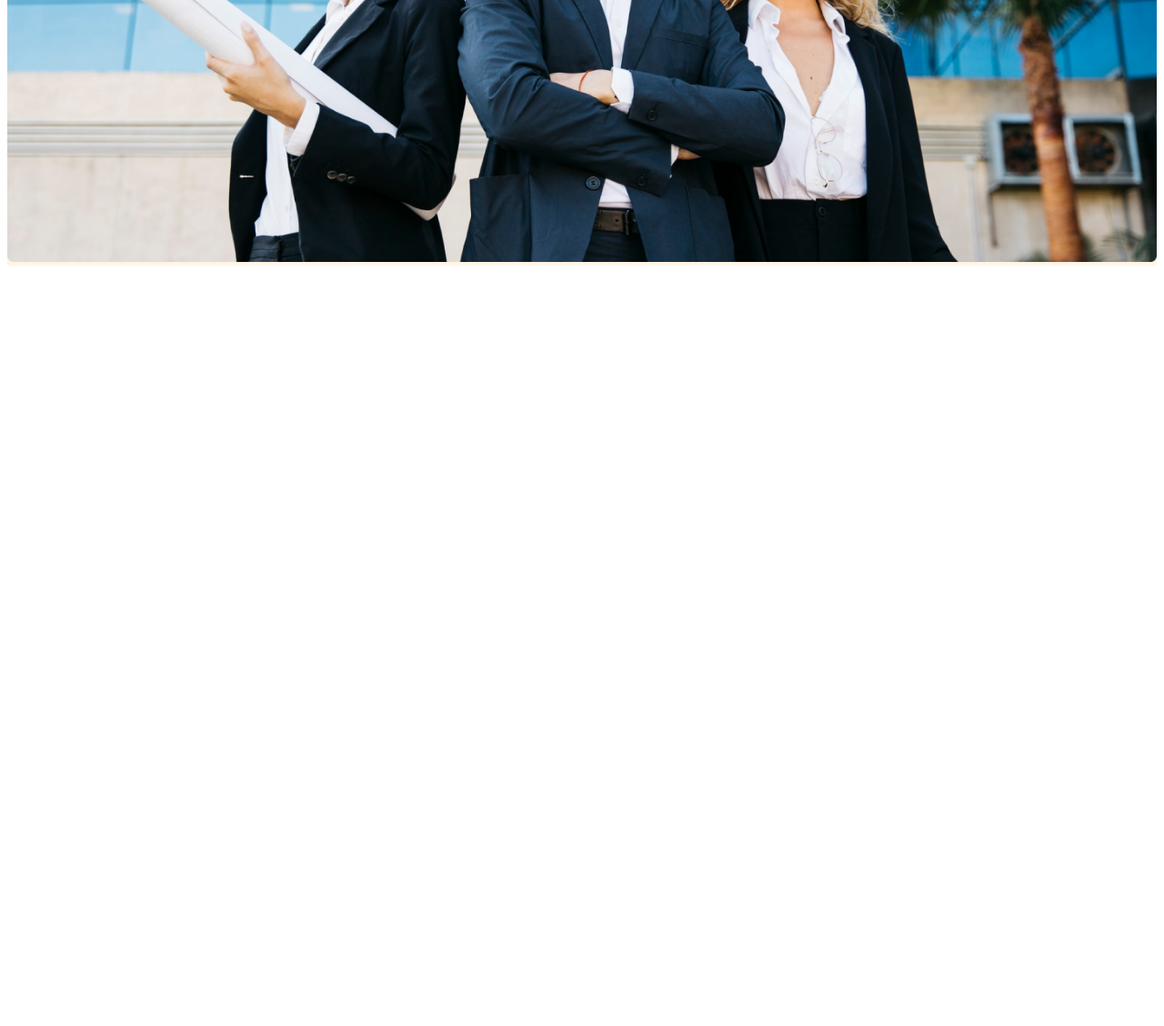
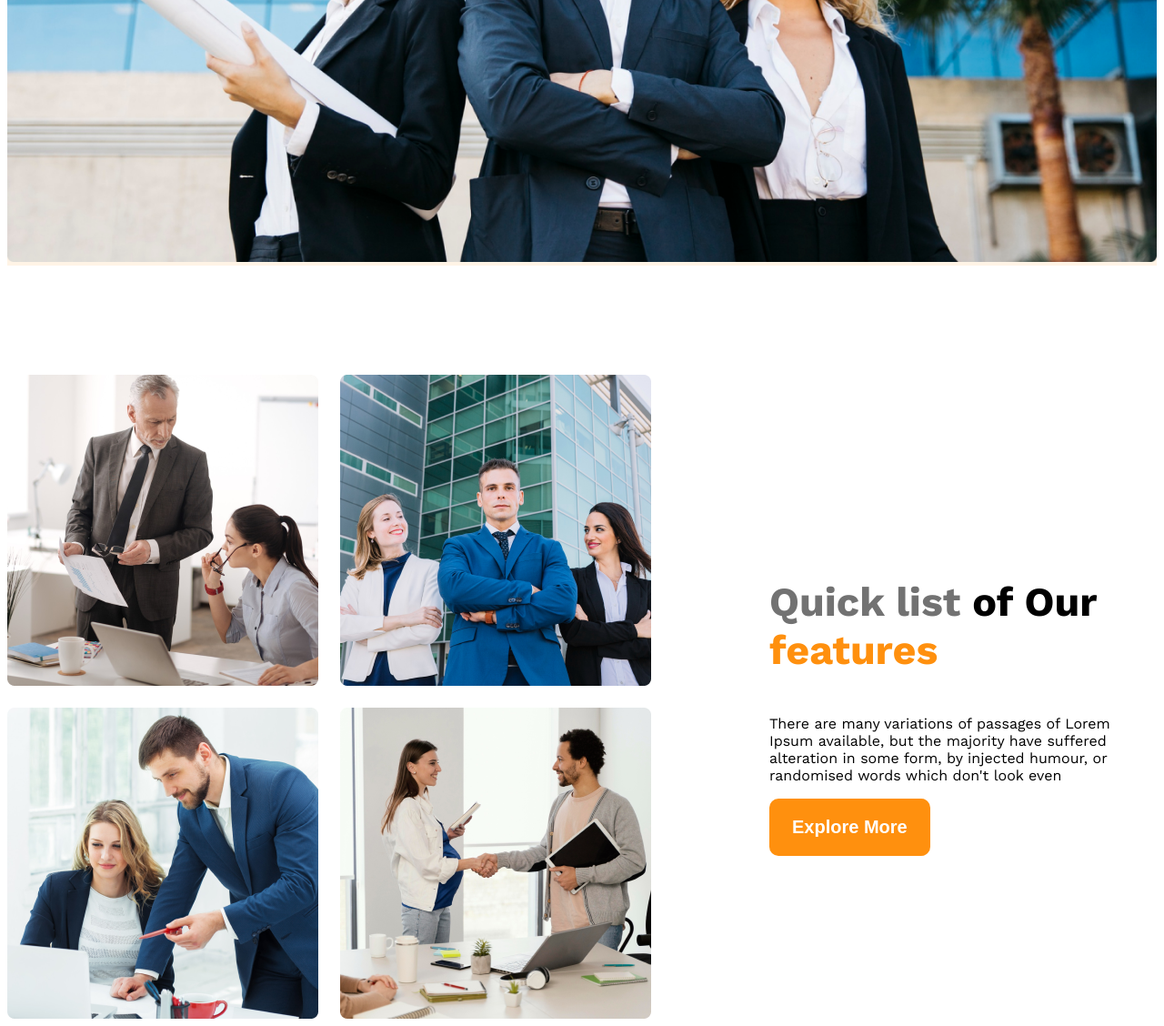
Before and after one commit to tarifzaman/G3-Architect-Website, a plain HTML site: page index.html in a window 1280 px wide. Shown: the part 882-2010 px from the top of the page at 91% size. Before the commit the page ends 1182 px from the top, so only its background shows below. Drawn offline with nearby package versions, Linux system fonts and the light colour scheme.

Commit message:
added 1st section

```diff
--- a/index.html
+++ b/index.html
@@ -44,7 +44,29 @@
         <img class="banner-image" src="images/banner.png" alt="" />
       </div>
     </header>
-    <main></main>
+    <main>
+      <section class="teams display-flex">
+        <div class="team-image-container">
+          <img src="images/team1.png" alt="" />
+          <img src="images/team2.png" alt="" />
+          <img src="images/team3.png" alt="" />
+          <img src="images/team4.png" alt="" />
+        </div>
+        <div class="our-title">
+          <h3 class="feature-title">
+            <span id="quick-list" class="text-light-gray">Quick list</span>
+            <span>of Our</span>
+            <span class="text-primary">features</span>
+          </h3>
+          <p class="feature-description">
+            There are many variations of passages of Lorem Ipsum available, but
+            the majority have suffered alteration in some form, by injected
+            humour, or randomised words which don't look even
+          </p>
+          <button class="btn-primary">Explore More</button>
+        </div>
+      </section>
+    </main>
     <footer></footer>
   </body>
 </html>
--- a/styles/architects.css
+++ b/styles/architects.css
@@ -5,6 +5,10 @@
 /* shared style */
 .display-flex {
     display: flex;
+}
+
+.text-primary {
+    color: #FF900E;
 }
 
 /* dark02 */
@@ -19,6 +23,25 @@
 
 .bg-light {
     background-color: rgba(255, 144, 14, 0.1);
+}
+
+.btn-primary {
+    background-color: #FF900E;
+    color: white;
+    padding: 20px 25px;
+    font-size: 1.25rem;
+    font-weight: 600;
+    border-radius: 10px;
+    border: none
+}
+
+main {
+    max-width: 1440px;
+    margin: 0 auto;
+}
+
+main>section {
+    margin-top: 120px;
 }
 
 /* header style */
@@ -62,25 +85,57 @@
     font-size: 4rem;
 }
 
-.btn-primary {
-    background-color: #FF900E;
-    color: white;
-    padding: 20px 25px;
-    font-size: 1.25rem;
-    font-weight: 600;
-    border-radius: 10px;
-    border: none
+.banner-image {
+    width: 100%;
 }
 
-.banner-image {
-    width: 100%;
+.teams {
+    align-items: center;
+}
+
+.team-image-container {
+    display: grid;
+    grid-template-columns: repeat(2, 1fr);
+    gap: 24px;
+}
+
+.our-title {
+    margin-left: 130px;
+    max-width: 530px;
+}
+
+.feature-title {
+    font-size: 2.8rem;
+}
+
+#id {
+    font-weight: 500;
 }
 
 /* responsive media query */
 @media screen and (max-width : 576px) {
 
     .navbar,
-    .nav-link {
+    .nav-link,
+    .teams {
         flex-direction: column;
     }
+
+    .team-image-container {
+        grid-template-columns: repeat(1, 1fr);
+    }
+
+    .our-title {
+        margin-left: 20px;
+    }
 }
+
+@media screen and (min-width : 576px) and (max-width:992px) {
+    .teams {
+        flex-direction: column;
+    }
+
+    .our-title {
+        margin-left: 50px auto;
+    }
+}
```
